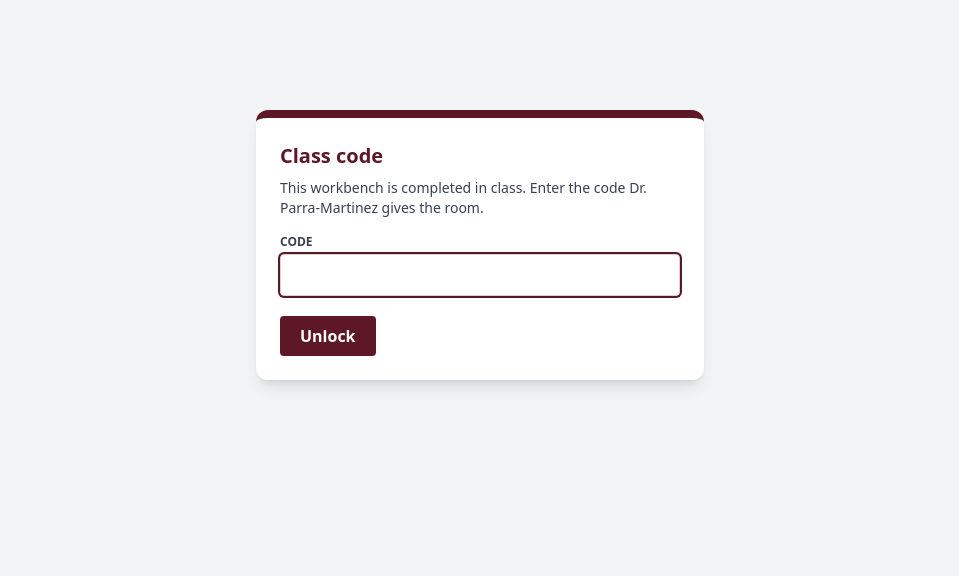
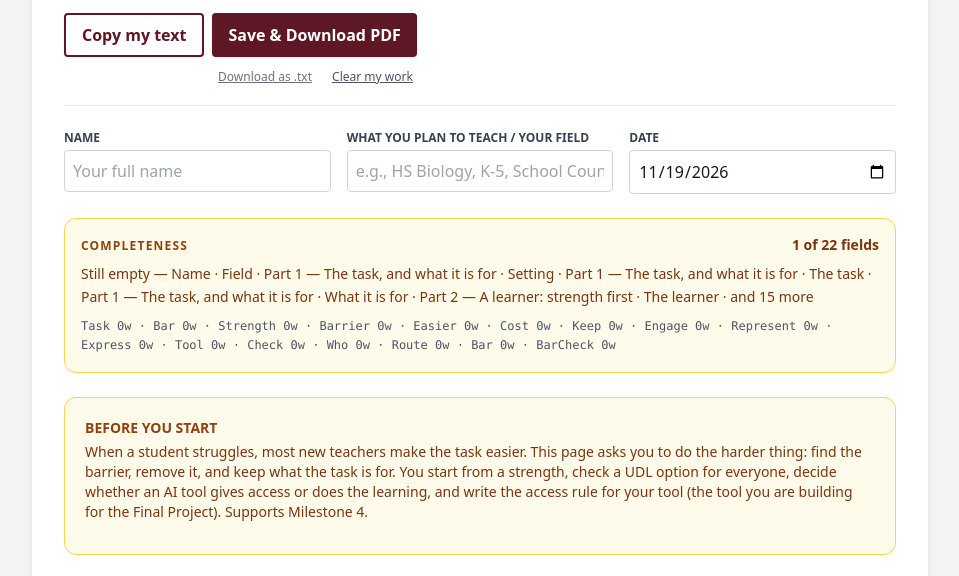
Before and after one commit to faaparrama/epy3143-tools, a plain HTML site: page week14/barrier.html in a window 1280 px wide. Shown: the part 155-731 px from the top of the page, without its empty margins (160-1119 px from the left). Drawn offline with nearby package versions, Linux system fonts and the light colour scheme.

Commit message:
Week 14 workbench: no class code this week

```diff
--- a/week14/barrier.html
+++ b/week14/barrier.html
@@ -294,19 +294,6 @@
   </div>
 
 
-  <div id="lockScreen" role="dialog" aria-modal="true" aria-labelledby="lockTitle"
-       class="no-print fixed inset-0 bg-gray-100 z-50 flex items-center justify-center p-4">
-    <form id="lockForm" class="bg-white rounded-xl shadow-lg border-t-8 border-[#5D1725] p-6 max-w-md w-full">
-      <h2 id="lockTitle" class="text-xl font-black text-[#5D1725] mb-2">Class code</h2>
-      <p class="text-sm text-gray-700 mb-4">This workbench is completed in class. Enter the code Dr. Parra-Martinez gives the room.</p>
-      <label for="lockInput" class="block text-xs font-bold text-gray-700 uppercase mb-1">Code</label>
-      <input id="lockInput" type="text" autocomplete="off" autocapitalize="off" spellcheck="false"
-             class="w-full border border-gray-300 p-2 rounded focus:ring-2 focus:ring-[#5D1725] focus:outline-none">
-      <p id="lockMsg" role="alert" class="text-sm font-semibold text-[#5D1725] mt-2"></p>
-      <button type="submit" class="mt-3 bg-[#5D1725] hover:bg-[#3D0A14] text-white font-bold py-2 px-5 rounded transition">Unlock</button>
-    </form>
-  </div>
-
   <div id="copyModal" role="dialog" aria-modal="true" aria-labelledby="copyModalTitle"
        class="fixed inset-0 bg-black/60 hidden items-center justify-center p-4 z-50">
     <div class="bg-white rounded-xl shadow-2xl max-w-2xl w-full p-6 border-t-8 border-[#5D1725]">
@@ -534,7 +521,7 @@
       ]
 ];
     const STORAGE_KEY = 'epy3143_wk14_workbench_v1';
-    const LOCK_HASH = 3298872472;
+    const LOCK_HASH = null;
     const LOCK_KEY = STORAGE_KEY + '_unlocked';
     function codeHash(code) {
       const norm = 'epy3143:' + code.toLowerCase().replace(/[^a-z0-9]/g, '');
```
